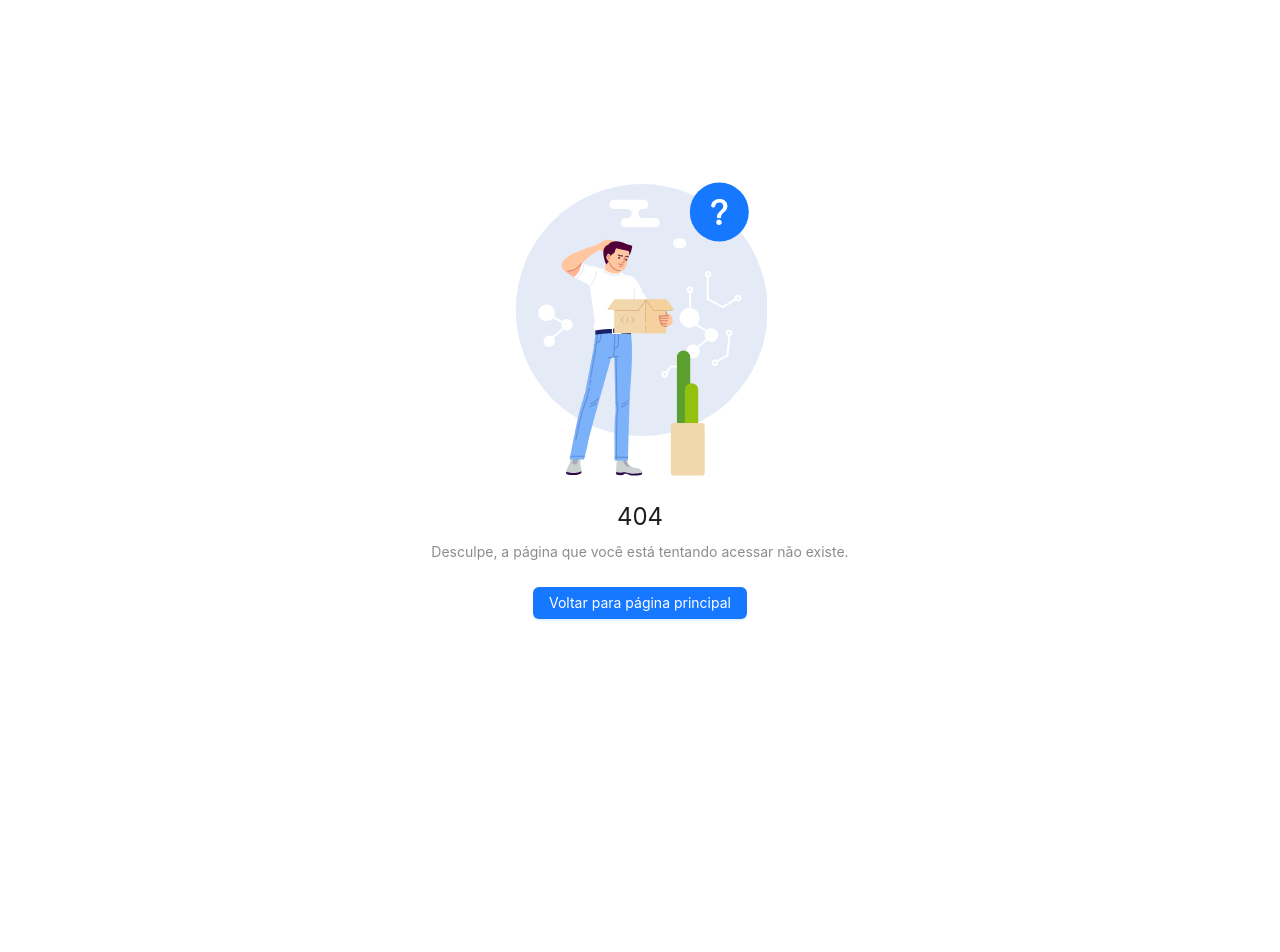
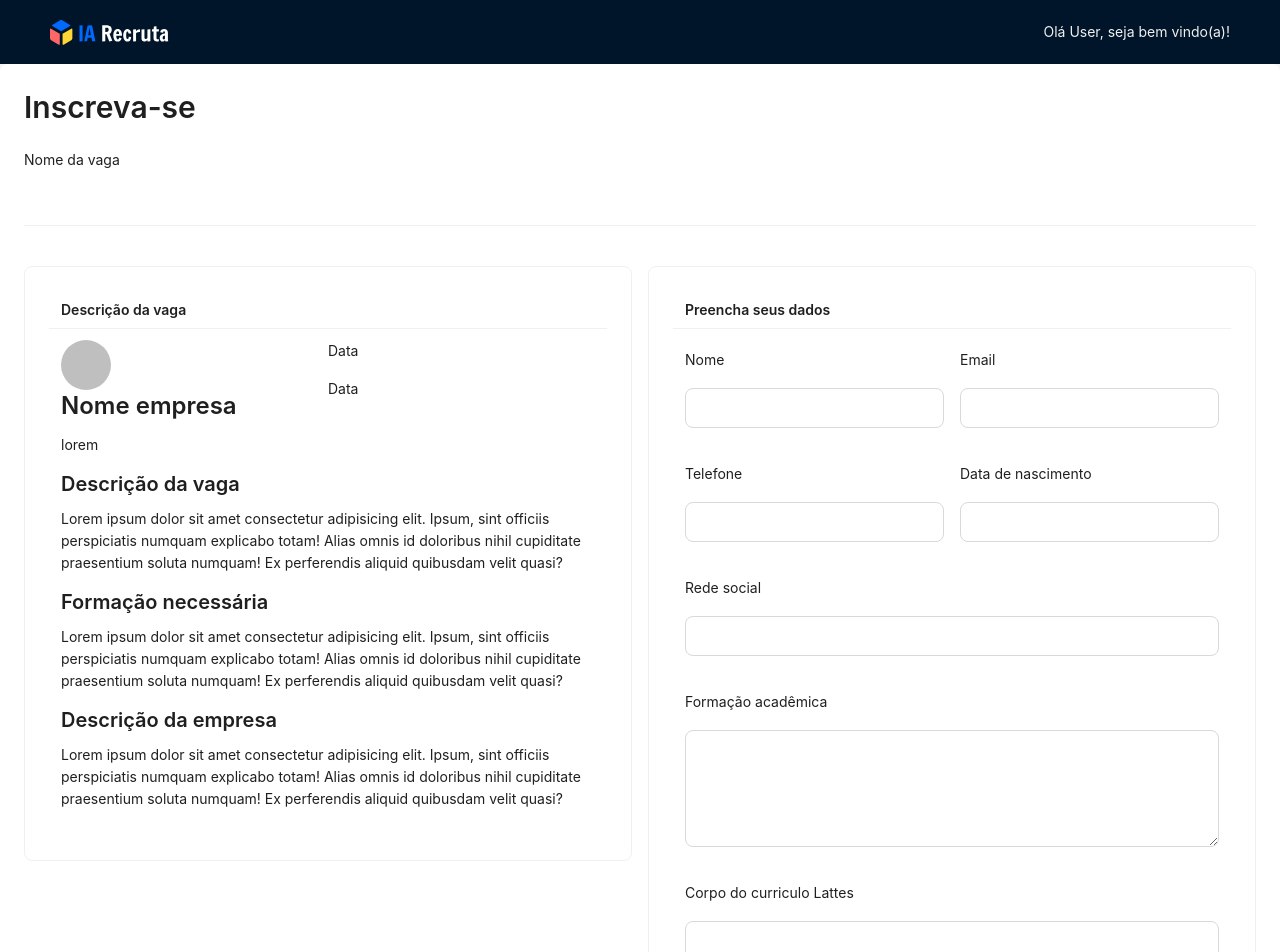
Before and after one commit to phtoselli/recruit-fe, a React (Vite) app: page /client/job/1 in a window 1280 px wide. Before the commit this address had no page. Shown: the top 952 px of the page. Before the commit the page ends 800 px from the top, so only its background shows below. Built offline with nearby package versions, Linux system fonts and the light colour scheme.

Commit message:
feat: create job

```diff
--- a/src/main.tsx
+++ b/src/main.tsx
@@ -13,6 +13,7 @@ import ClientHome from "./modules/client/Home.tsx";
 import Register from "./modules/admin/Register.tsx";
 import AdminLayout from "./components/AdminLayout.tsx";
 import ClientLayout from "./components/ClientLayout.tsx";
+import Job from "./modules/client/Job.tsx";
 
 const router = createBrowserRouter([
   {
@@ -46,6 +47,10 @@ const router = createBrowserRouter([
         index: true, // Rota padrão
         element: <ClientHome />,
       },
+      {
+        path: 'job/:id',
+        element: <Job />,
+      },
     ],
   },
 ]);
--- /dev/null
+++ b/src/modules/client/Job.tsx
@@ -0,0 +1,166 @@
+import { Avatar, Button, Card, Col, Divider, Flex, Form, Input, Row, Space } from "antd";
+import { useForm } from "antd/es/form/Form";
+
+import Text from "antd/es/typography/Text";
+import Title from "antd/es/typography/Title";
+import TextArea from "antd/es/input/TextArea";
+import Paragraph from "antd/es/typography/Paragraph";
+
+export default function Job() {
+  const [form] = useForm();
+
+  const onSubmit = () => {
+    const formValues = form.getFieldsValue();
+    console.log(formValues);
+  }
+
+  return (
+    <Row gutter={[16, 16]}>
+      <Col span={24}>
+        <Flex vertical gap={8}>
+          <Title level={2}>Inscreva-se</Title>
+          <Paragraph>Nome da vaga</Paragraph>
+        </Flex>
+      </Col>
+
+      <Col span={24}>
+        <Divider />
+      </Col>
+
+      <Col span={12} style={{height: '100%'}}>
+        <Card title="Descrição da vaga" style={{padding: '24px', height: '100%'}} size="small">
+          <Row>
+            <Col span={12}>
+              <Avatar size={50} />
+              <Title level={3}>Nome empresa</Title>
+              <Paragraph>lorem</Paragraph>
+            </Col>
+            <Col span={12}>
+              <Flex vertical gap={16}>
+                <Space>
+                  <Text>Data</Text>
+                </Space>
+                <Space>
+                  <Text>Data</Text>
+                </Space>
+              </Flex>
+            </Col>
+
+            <Col span={24}>
+              <Title level={4}>Descrição da vaga</Title>
+              <Paragraph>
+                Lorem ipsum dolor sit amet consectetur adipisicing elit. Ipsum, sint officiis perspiciatis numquam explicabo totam! Alias omnis id doloribus nihil cupiditate praesentium soluta numquam! Ex perferendis aliquid quibusdam velit quasi?
+              </Paragraph>
+            </Col>
+            <Col span={24}>
+              <Title level={4}>Formação necessária</Title>
+              <Paragraph>
+                Lorem ipsum dolor sit amet consectetur adipisicing elit. Ipsum, sint officiis perspiciatis numquam explicabo totam! Alias omnis id doloribus nihil cupiditate praesentium soluta numquam! Ex perferendis aliquid quibusdam velit quasi?
+              </Paragraph>
+            </Col>
+            <Col span={24}>
+              <Title level={4}>Descrição da empresa</Title>
+              <Paragraph>
+                Lorem ipsum dolor sit amet consectetur adipisicing elit. Ipsum, sint officiis perspiciatis numquam explicabo totam! Alias omnis id doloribus nihil cupiditate praesentium soluta numquam! Ex perferendis aliquid quibusdam velit quasi?
+              </Paragraph>
+            </Col>
+          </Row>
+        </Card>
+      </Col>
+
+      <Col span={12} style={{height: '100%'}}>
+        <Card title="Preencha seus dados" style={{padding: '24px', height: '100%'}} size="small">
+          <Form form={form} layout="vertical" onFinish={onSubmit} size="large">
+            <Row gutter={[16, 2]}>
+              <Col span={12}>
+                <Form.Item label="Nome" name="name">
+                  <Input />
+                </Form.Item>
+              </Col>
+
+              <Col span={12}>
+                <Form.Item label="Email" name="email">
+                  <Input />
+                </Form.Item>
+              </Col>
+
+              <Col span={12}>
+                <Form.Item label="Telefone" name="phone">
+                  <Input />
+                </Form.Item>
+              </Col>
+
+              <Col span={12}>
+                <Form.Item label="Data de nascimento" name="birth">
+                  <Input />
+                </Form.Item>
+              </Col>
+
+              <Col span={24}>
+                <Form.Item label="Rede social" name="social">
+                  <Input />
+                </Form.Item>
+              </Col>
+
+              <Col span={24}>
+                <Form.Item label="Formação acadêmica" name="academic">
+                  <TextArea rows={4} />
+                </Form.Item>
+              </Col>
+
+              <Col span={24}>
+                <Form.Item label="Corpo do curriculo Lattes" name="resume">
+                  <TextArea rows={4} />
+                </Form.Item>
+              </Col>
+            </Row>
+
+            <Divider>Endereço</Divider>
+
+            <Row gutter={[16, 8]}>
+              <Col span={8}>
+                <Form.Item label="Digite seu CEP" name="cep">
+                  <Input />
+                </Form.Item>
+              </Col>
+
+              <Col span={18}>
+                <Form.Item label="Endereço" name="address">
+                  <Input />
+                </Form.Item>
+              </Col>
+
+              <Col span={6}>
+                <Form.Item label="Número" name="number">
+                  <Input />
+                </Form.Item>
+              </Col>
+
+              <Col span={8}>
+                <Form.Item label="Complemento" name="complement">
+                  <Input />
+                </Form.Item>
+              </Col>
+
+              <Col span={8}>
+                <Form.Item label="Cidade" name="city">
+                  <Input />
+                </Form.Item>
+              </Col>
+
+              <Col span={8}>
+                <Form.Item label="Estado" name="state">
+                  <Input />
+                </Form.Item>
+              </Col>
+
+              <Col span={24}>
+                <Button onClick={() => form.submit()}>Cadastrar-se</Button>
+              </Col>
+            </Row>
+          </Form>
+        </Card>
+      </Col>
+    </Row>
+  );
+}
```
